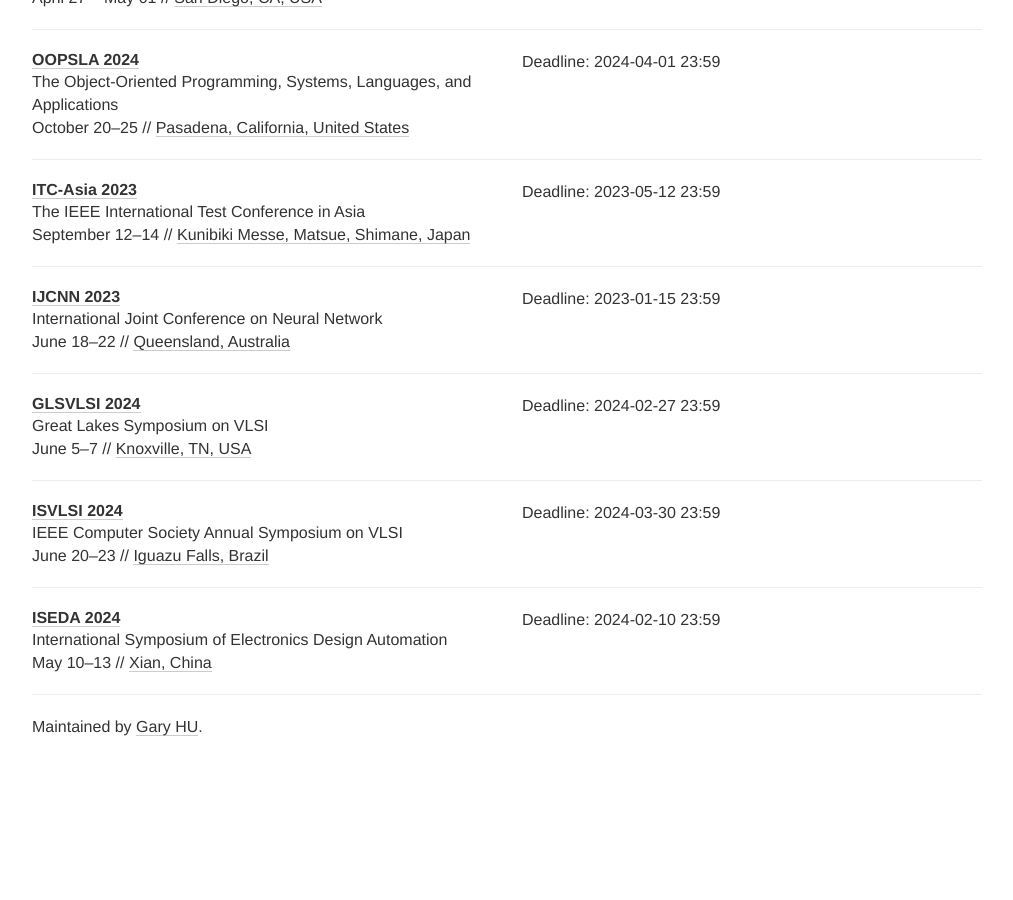
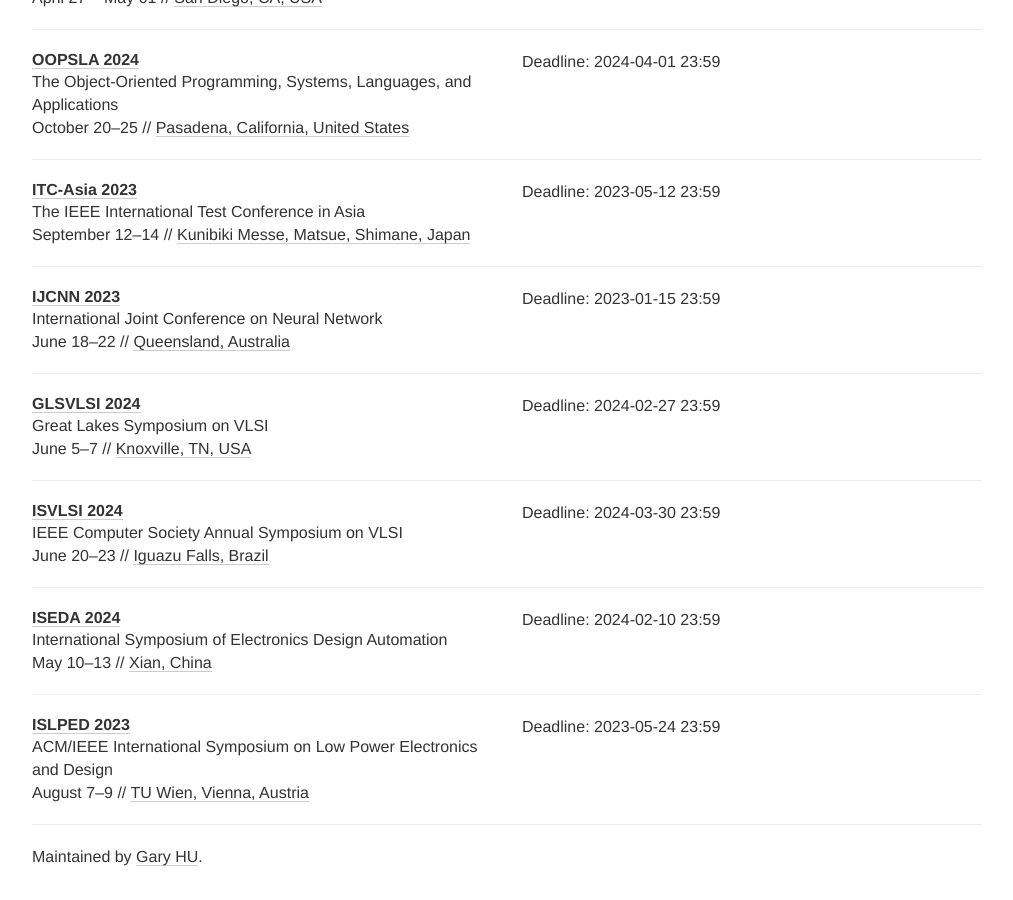
Before and after one commit to Gy-Hu/EDA_FV_conference_deadline, a Jekyll site: the page built from index.html, in a window 1280 px wide and 900 px high, scrolled down 3403 px. Shown: the whole window, without its empty margins (133-1146 px from the left). Built offline with Jekyll 4.4.1, drawn with Linux system fonts in a browser that asks for light colours; nearby versions of some CDN libraries; comment, search, counter and statistics services are not loaded; before the commit the page ends 4173 px from its top, so only the background shows below that.

Commit message:
update ISLPED

```diff
--- a/_data/conferences.yml
+++ b/_data/conferences.yml
@@ -296,3 +296,12 @@
   deadline: ["2024-02-10 23:59"]
   place: Xian, China
   tags: [EDA]
+
+- name: ISLPED
+  year: 2023
+  date: August 7-9
+  description: ACM/IEEE International Symposium on Low Power Electronics and Design
+  link: https://www.islped.org/2023/
+  deadline: ["2023-05-24 23:59"]
+  place: TU Wien, Vienna, Austria
+  tags: [EDA]
```
